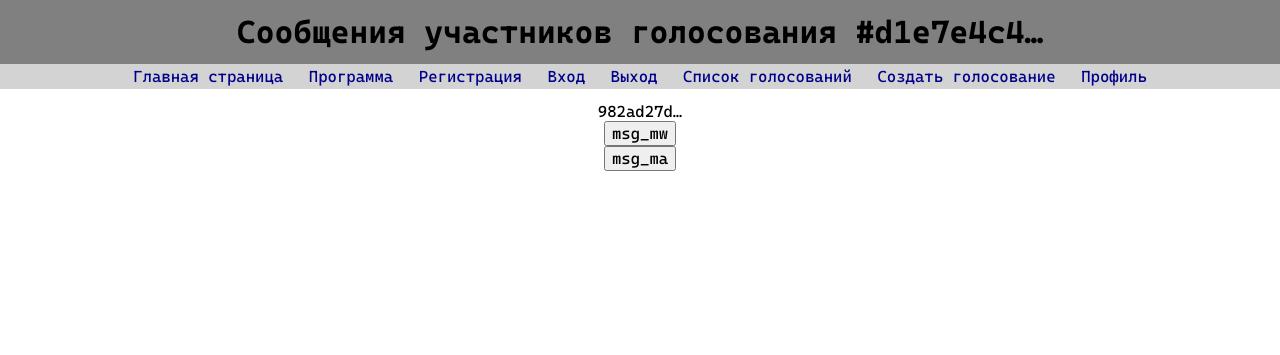
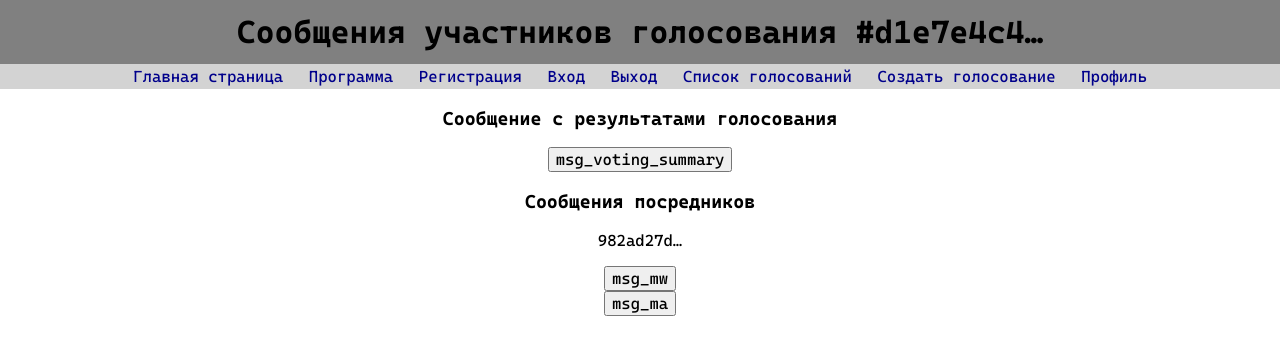
Before and after one commit to 497d2c8f/project, a Django app: a page that uses mysite/votings/templates/votings/voting_messages.html in a window 1280 px wide. Shown: the top 355 px of the page. Run offline with Django 4.2, Linux system fonts and the light colour scheme; a user stored in the database is signed in; data comes from the database, SQL or seed files in the repository.

Commit message:
Add downloading the msg_voting_summary

```diff
--- a/mysite/votings/templates/votings/voting_messages.html
+++ b/mysite/votings/templates/votings/voting_messages.html
@@ -11,19 +11,39 @@
 {% endblock h1 %}
 
 {% block content %}
+
+	{% if voting.msg_voting_summary %}
+		<h3>Сообщение с результатами голосования</h3>
+		<p>
+			<form action="" method="post">
+				{% csrf_token %}
+					<input id="download_msg_voting_summary_file" type="hidden" name="download_msg_voting_summary_file" value="">
+					<button>msg_voting_summary</button>
+			</form>
+		</p>
+	{% endif %}
+
+	<h3>Сообщения посредников</h3>
+
 	{% for mediator in mediators %}
-		<div>
+
+		<p>
 			{{ mediator.user.username|truncatechars:9 }}
+			{% if mediator.msg_mw %}
 				<form action="" method="post">
 					{% csrf_token %}
 						<input id="download_msg_mw_file" type="hidden" name="download_msg_mw_file" value="{{ mediator.user.username }}">
 						<button>msg_mw</button>
 				</form>
+			{% endif %}
+			{% if mediator.msg_ma %}
 				<form action="" method="post">
 					{% csrf_token %}
 						<input id="download_msg_ma_file" type="hidden" name="download_msg_ma_file" value="{{ mediator.user.username }}">
 						<button>msg_ma</button>
 				</form>
-		</div>
+			{% endif %}
+		</p>
+
 	{% endfor %}
 {% endblock content %}
--- a/mysite/votings/views.py
+++ b/mysite/votings/views.py
@@ -340,6 +340,9 @@ class VotingMessagesView(LoginRequiredMixin, TemplateView):
 			mediator = get_user_model().objects.get(username=username).participant.get(voting=voting)
 			return self._get_msg_ma_file_response(mediator, voting)
 
+		if 'download_msg_voting_summary_file' in request.POST:
+			return self._get_msg_voting_summary_file_response(voting)
+
 	@staticmethod
 	def _get_msg_mw_file_response(mediator, voting):
 		msg_mw = deserialize_from_string(mediator.msg_mw)
@@ -354,6 +357,13 @@ class VotingMessagesView(LoginRequiredMixin, TemplateView):
 		m_sign_pk = mediator.user.profile.sign_pk
 		a_sign_pk = voting.author.profile.sign_pk
 		return FileResponse(file_like_object, as_attachment=False, filename=f'msg_ma__{voting.v_id[0:16]}_{m_sign_pk[0:8].hex()}_{a_sign_pk[0:8].hex()}')
+
+	@staticmethod
+	def _get_msg_voting_summary_file_response(voting):
+		msg_voting_summary = deserialize_from_string(voting.msg_voting_summary)
+		file_like_object = get_file_like_object(msg_voting_summary=msg_voting_summary)
+		a_sign_pk = voting.author.profile.sign_pk
+		return FileResponse(file_like_object, as_attachment=False, filename=f'msg_voting_summary__{voting.v_id[0:16]}_{a_sign_pk[0:8].hex()}_{bytes(8).hex()}')
 
 
 class ProgramView(TemplateView):
```
Lines whose indentation alone changed are shown as unchanged.
